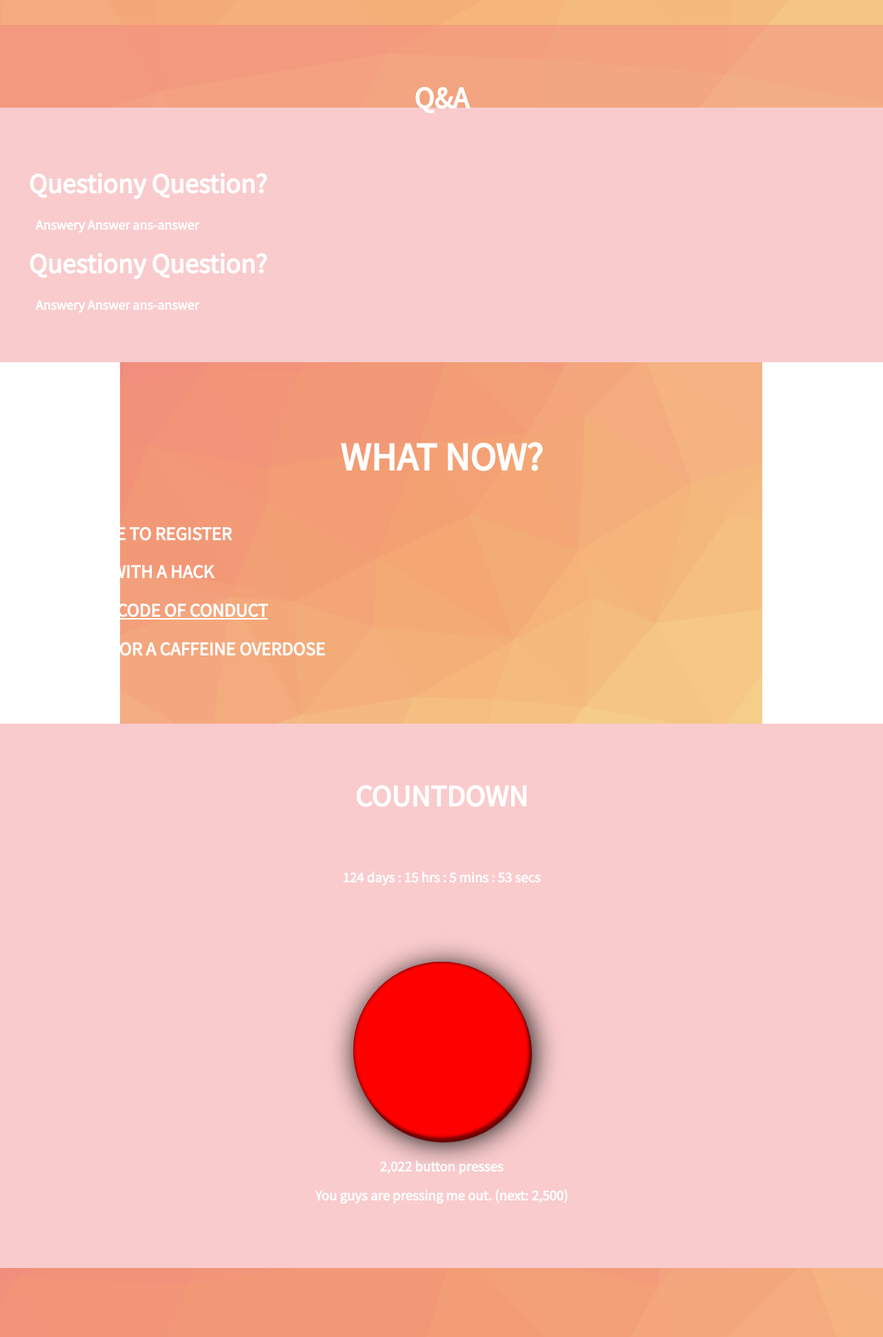
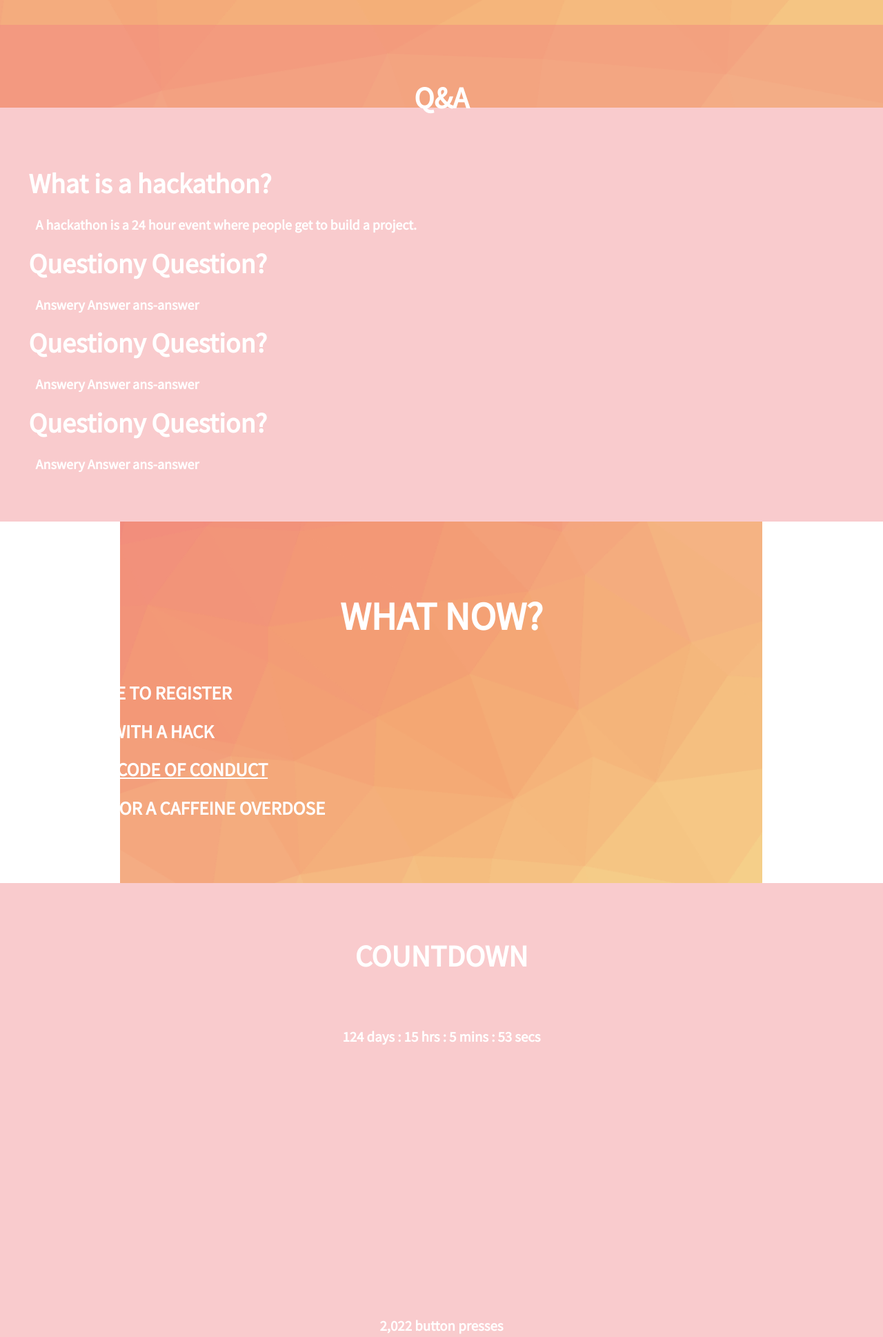
Before and after one commit to bromontana/PolyHacks-com, a PHP site: page / in a window 1280 px wide. Shown: the part 764-2702 px from the top of the page at 69% size. Run offline with PHP 8.4, Linux system fonts and the light colour scheme.

Commit message:
Moer changes

```diff
--- a/colors.css
+++ b/colors.css
@@ -105,6 +105,6 @@ button {
 }
 @media screen and (max-width: 650px) {
     button {
-        background-color: #D494E5;
+        background-color: #F3F39E;
     }
 }
--- a/index.php
+++ b/index.php
@@ -94,6 +94,15 @@
         <section id=qa_s>
             <a id=qa class=navLink></a>
             <h1>Q&amp;A</h1>
+            <div class=faq>
+                <a href=# class=question>What is a hackathon?</a>
+                <div class=answer>A hackathon is a 24 hour event where people get
+                                  to build a project. </div>
+            </div>
+            <div class=faq>
+                <a href=# class=question>Questiony Question?</a>
+                <div class=answer>Answery Answer ans-answer</div>
+            </div>
             <div class=faq>
                 <a href=# class=question>Questiony Question?</a>
                 <div class=answer>Answery Answer ans-answer</div>
--- a/sections.css
+++ b/sections.css
@@ -207,10 +207,10 @@
     width: 20vw;
     height: 20vw;
     border-radius: 50%;
-    background: red;
+    background-image: "https://github.com/bromontana/PolyHacks-com/blob/master/resources/flame8.png?raw=True";
     top: 0px;
     left: 0px;
-    box-shadow: 0 0 5px #300 inset, 1px 2px 0 #800, 2px 4px 0 #700, 3px 6px 1px #600, 4px 6px 39px black;
+    /*box-shadow: 0 0 5px #300 inset, 1px 2px 0 #800, 2px 4px 0 #700, 3px 6px 1px #600, 4px 6px 39px black;*/
 
     -webkit-transition: box-shadow .3s, top .3s, left .3s;
     transition: box-shadow .3s, top .3s, left .3s;
--- a/styles.css
+++ b/styles.css
@@ -182,7 +182,7 @@ a#dropdown > img {
   }
 
 /* Button overrides */
-button{
+button {
 /*    background: #492f92;*/
     border: 1px solid;
     border-radius: 3px;
```
Also changed, not shown: 1 other file.
